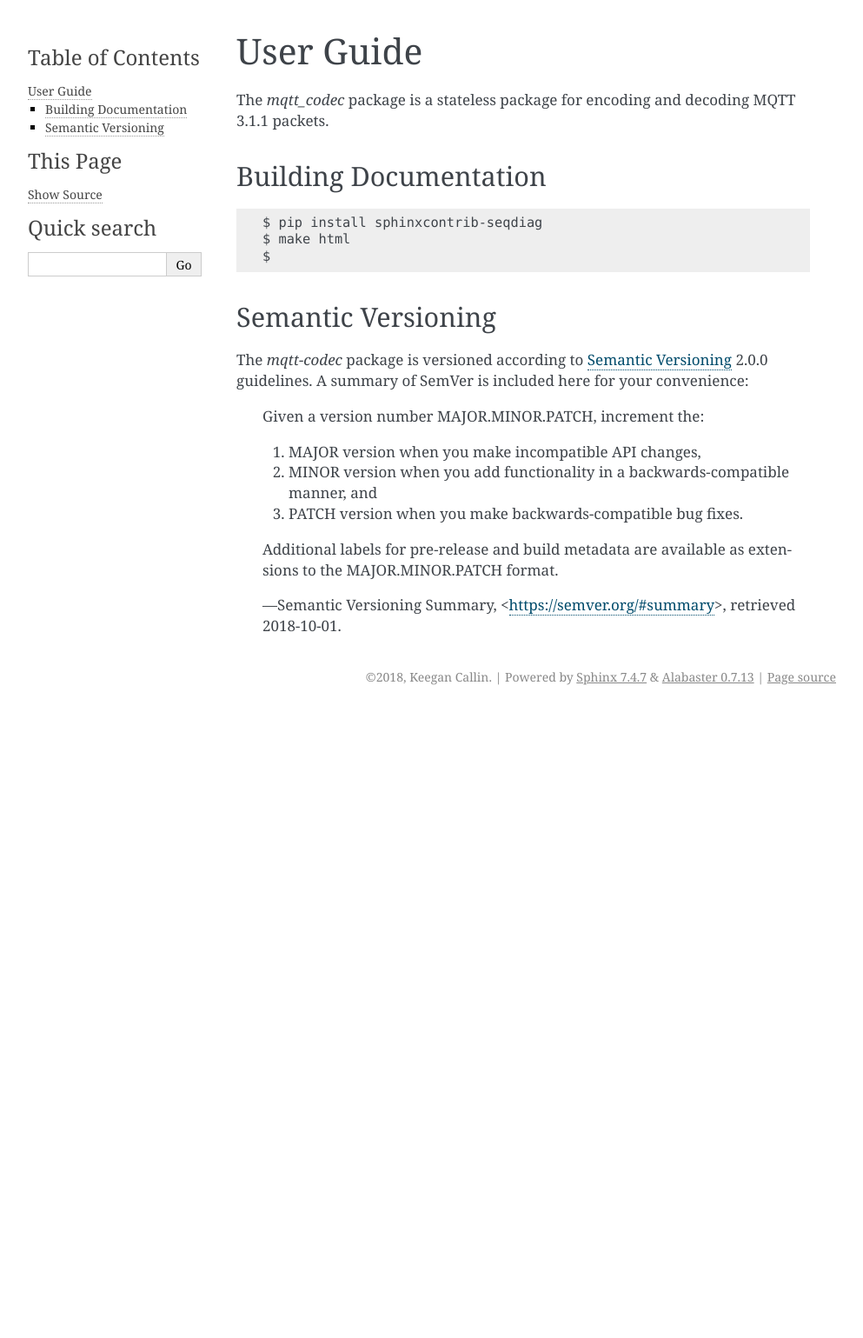
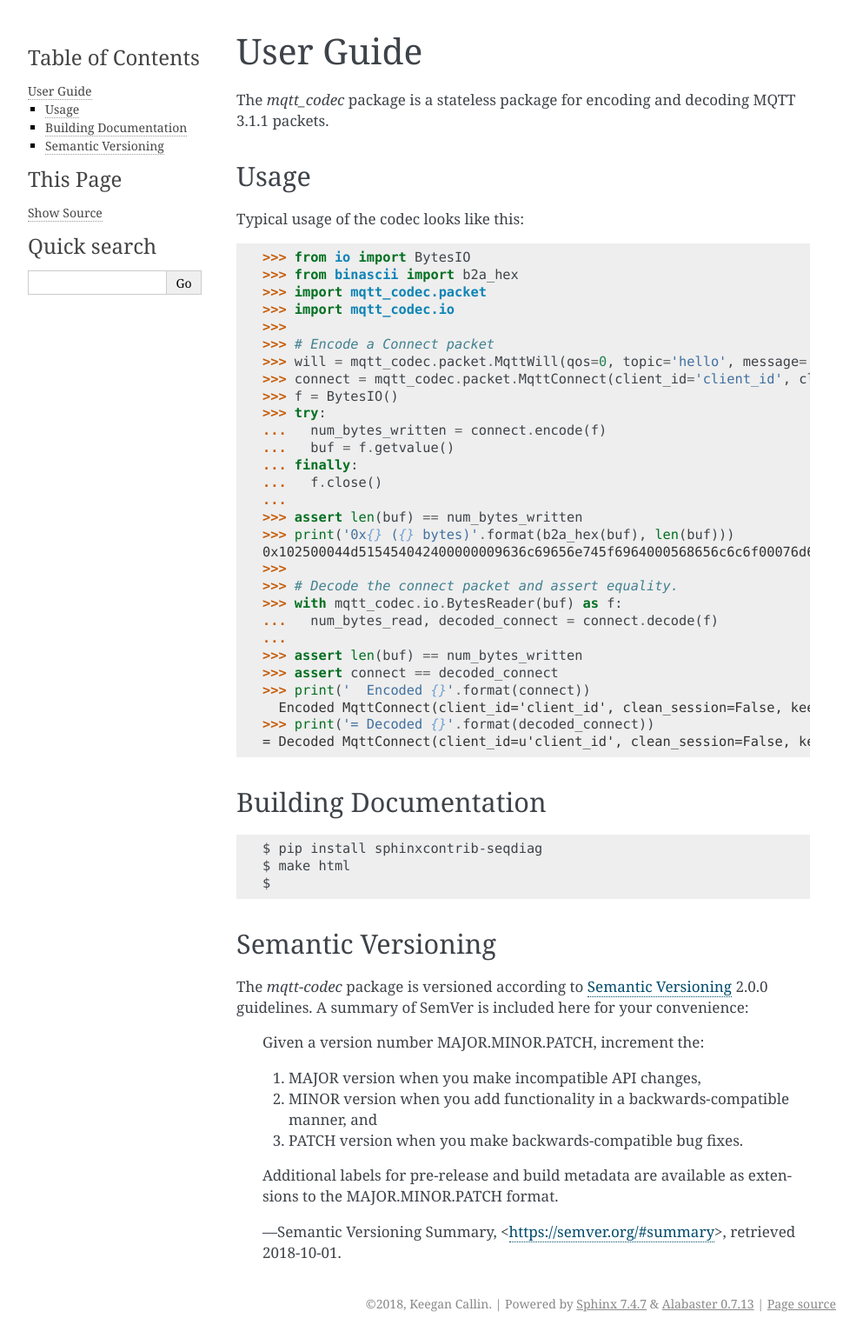
Before and after one commit to kcallin/mqtt-codec, a Sphinx documentation site: the page built from doc/source/user_guide.rst, in a window 1280 px wide. Shown: the whole page at 87% size, without its empty margins (148-1141 px from the left). Built offline with Sphinx 7.4.7, drawn with Linux system fonts in a browser that asks for light colours; before the commit the page ends 900 px from its top, so only the background shows below that.

Commit message:
Added a doctest to user_guide.
Signed-off-by: Keegan Callin <kc@kcallin.net>

```diff
--- a/doc/source/user_guide.rst
+++ b/doc/source/user_guide.rst
@@ -4,6 +4,43 @@ User Guide
 
 The `mqtt_codec` package is a stateless package for encoding and
 decoding MQTT 3.1.1 packets.
+
+Usage
+======
+
+Typical usage of the codec looks like this:
+
+.. doctest::
+
+   >>> from io import BytesIO
+   >>> from binascii import b2a_hex
+   >>> import mqtt_codec.packet
+   >>> import mqtt_codec.io
+   >>>
+   >>> # Encode a Connect packet
+   >>> will = mqtt_codec.packet.MqttWill(qos=0, topic='hello', message='message', retain=True)
+   >>> connect = mqtt_codec.packet.MqttConnect(client_id='client_id', clean_session=False, keep_alive=0, will=will)
+   >>> f = BytesIO()
+   >>> try:
+   ...   num_bytes_written = connect.encode(f)
+   ...   buf = f.getvalue()
+   ... finally:
+   ...   f.close()
+   ...
+   >>> assert len(buf) == num_bytes_written
+   >>> print('0x{} ({} bytes)'.format(b2a_hex(buf), len(buf)))
+   0x102500044d515454042400000009636c69656e745f6964000568656c6c6f00076d657373616765 (39 bytes)
+   >>>
+   >>> # Decode the connect packet and assert equality.
+   >>> with mqtt_codec.io.BytesReader(buf) as f:
+   ...   num_bytes_read, decoded_connect = connect.decode(f)
+   ...
+   >>> assert len(buf) == num_bytes_written
+   >>> assert connect == decoded_connect
+   >>> print('  Encoded {}'.format(connect))
+     Encoded MqttConnect(client_id='client_id', clean_session=False, keep_alive=0s, username=None, password=None, will=MqttWill(topic=hello, payload=0x6d657373616765, retain=True, qos=0))
+   >>> print('= Decoded {}'.format(decoded_connect))
+   = Decoded MqttConnect(client_id=u'client_id', clean_session=False, keep_alive=0s, username=None, password=None, will=MqttWill(topic=hello, payload=0x6d657373616765, retain=True, qos=0))
 
 
 Building Documentation
```
